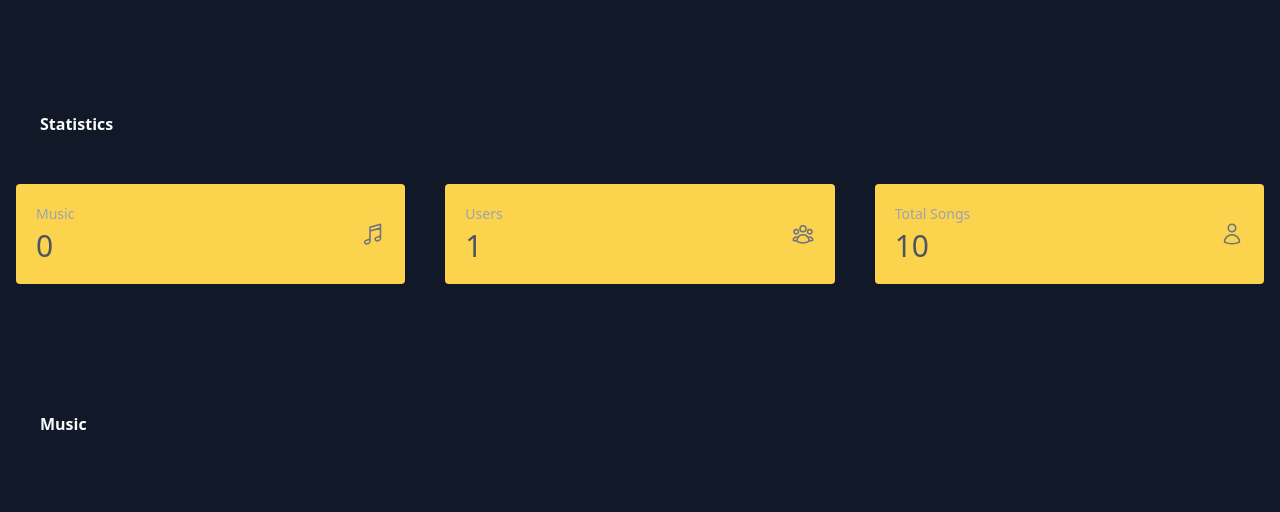
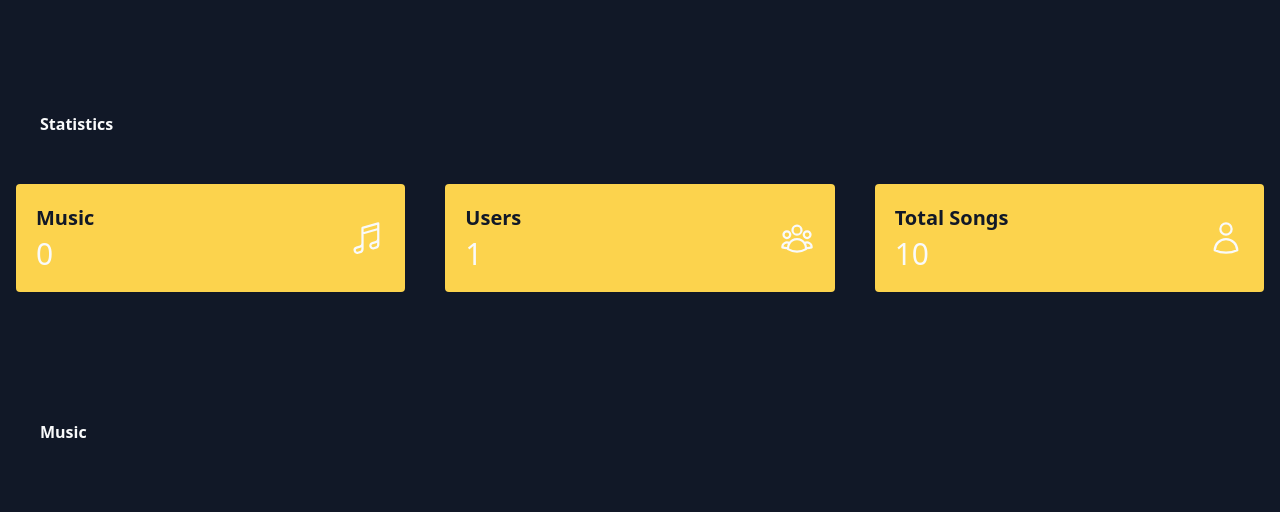
Before and after one commit to mohamedchkir/E-Lyrics-, a PHP site: page /home.php in a window 1280 px wide. Shown: the part 72-584 px from the top of the page. Run offline with PHP 8.4, Linux system fonts and the light colour scheme; data comes from the database, SQL or seed files in the repository; data that the repository does not hold is empty; some libraries are stand-ins or nearby versions.

Commit message:
travailler sur style home

```diff
--- a/home.php
+++ b/home.php
@@ -71,13 +71,13 @@ $stat = new Music();
                         <!--Grid starts here-->
                         <div class="flex items-center justify-between p-5 bg-amber-300  rounded shadow-sm">
                             <div>
-                                <div class="text-sm text-gray-400 ">Music</div>
+                                <div class="font-black text-xl text-gray-900 ">Music</div>
                                 <div class="flex items-center pt-1">
-                                    <div class="text-3xl font-medium text-gray-600 "><?php echo $stat->countMusic()['COUNT(id)'] ?></div>
+                                    <div class="text-3xl font-medium text-gray-50 "><?php echo $stat->countMusic()['COUNT(id)'] ?></div>
                                 </div>
                             </div>
                             <div class="text-gray-500 text-4xl">
-                                <svg xmlns="http://www.w3.org/2000/svg" fill="none" viewBox="0 0 24 24" stroke-width="1.5" stroke="currentColor" class="w-6 h-6">
+                                <svg xmlns="http://www.w3.org/2000/svg" fill="none" viewBox="0 0 24 24" stroke-width="1.5" stroke="currentColor" class="w-9 h-9 text-gray-50">
                                     <path stroke-linecap="round" stroke-linejoin="round" d="M9 9l10.5-3m0 6.553v3.75a2.25 2.25 0 01-1.632 2.163l-1.32.377a1.803 1.803 0 11-.99-3.467l2.31-.66a2.25 2.25 0 001.632-2.163zm0 0V2.25L9 5.25v10.303m0 0v3.75a2.25 2.25 0 01-1.632 2.163l-1.32.377a1.803 1.803 0 01-.99-3.467l2.31-.66A2.25 2.25 0 009 15.553z" />
                                 </svg>
 
@@ -87,13 +87,13 @@ $stat = new Music();
 
                         <div class="flex items-center justify-between p-5 bg-amber-300  rounded shadow-sm">
                             <div>
-                                <div class="text-sm text-gray-400 ">Users</div>
+                                <div class="font-black text-xl text-gray-900 ">Users</div>
                                 <div class="flex items-center pt-1">
-                                    <div class="text-3xl font-medium text-gray-600 "><?php echo $stat->countAdmin()['COUNT(id)'] ?></div>
+                                    <div class="text-3xl font-medium text-gray-50 "><?php echo $stat->countAdmin()['COUNT(id)'] ?></div>
                                 </div>
                             </div>
                             <div class="text-gray-500">
-                                <svg xmlns="http://www.w3.org/2000/svg" fill="none" viewBox="0 0 24 24" stroke-width="1.5" stroke="currentColor" class="w-6 h-6">
+                                <svg xmlns="http://www.w3.org/2000/svg" fill="none" viewBox="0 0 24 24" stroke-width="1.5" stroke="currentColor" class=" w-9 h-9 text-gray-50">
                                     <path stroke-linecap="round" stroke-linejoin="round" d="M18 18.72a9.094 9.094 0 003.741-.479 3 3 0 00-4.682-2.72m.94 3.198l.001.031c0 .225-.012.447-.037.666A11.944 11.944 0 0112 21c-2.17 0-4.207-.576-5.963-1.584A6.062 6.062 0 016 18.719m12 0a5.971 5.971 0 00-.941-3.197m0 0A5.995 5.995 0 0012 12.75a5.995 5.995 0 00-5.058 2.772m0 0a3 3 0 00-4.681 2.72 8.986 8.986 0 003.74.477m.94-3.197a5.971 5.971 0 00-.94 3.197M15 6.75a3 3 0 11-6 0 3 3 0 016 0zm6 3a2.25 2.25 0 11-4.5 0 2.25 2.25 0 014.5 0zm-13.5 0a2.25 2.25 0 11-4.5 0 2.25 2.25 0 014.5 0z" />
                                 </svg>
 
@@ -103,13 +103,13 @@ $stat = new Music();
 
                         <div class="flex items-center justify-between p-5 bg-amber-300  rounded shadow-sm">
                             <div>
-                                <div class="text-sm text-gray-400 ">Total Songs</div>
+                                <div class="font-black text-xl text-gray-900 ">Total Songs</div>
                                 <div class="flex items-center pt-1">
-                                    <div class="text-3xl font-medium text-gray-600 ">10</div>
+                                    <div class="text-3xl font-medium text-gray-50 ">10</div>
                                 </div>
                             </div>
                             <div class="text-gray-500 text-4xl">
-                                <svg xmlns="http://www.w3.org/2000/svg" fill="none" viewBox="0 0 24 24" stroke-width="1.5" stroke="currentColor" class="w-6 h-6">
+                                <svg xmlns="http://www.w3.org/2000/svg" fill="none" viewBox="0 0 24 24" stroke-width="1.5" stroke="currentColor" class="w-9 h-9 text-gray-50">
                                     <path stroke-linecap="round" stroke-linejoin="round" d="M15.75 6a3.75 3.75 0 11-7.5 0 3.75 3.75 0 017.5 0zM4.501 20.118a7.5 7.5 0 0114.998 0A17.933 17.933 0 0112 21.75c-2.676 0-5.216-.584-7.499-1.632z" />
                                 </svg>
 
```
